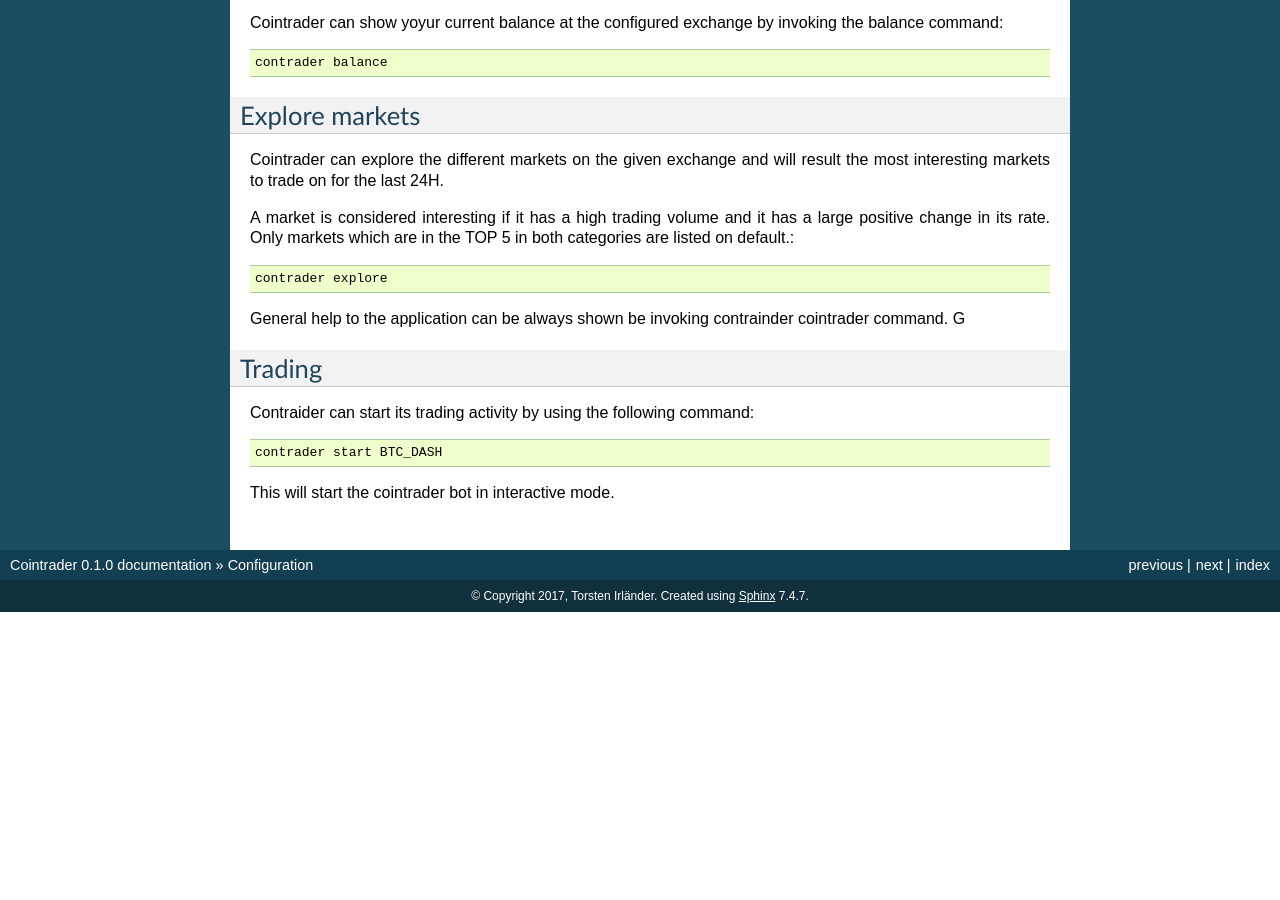
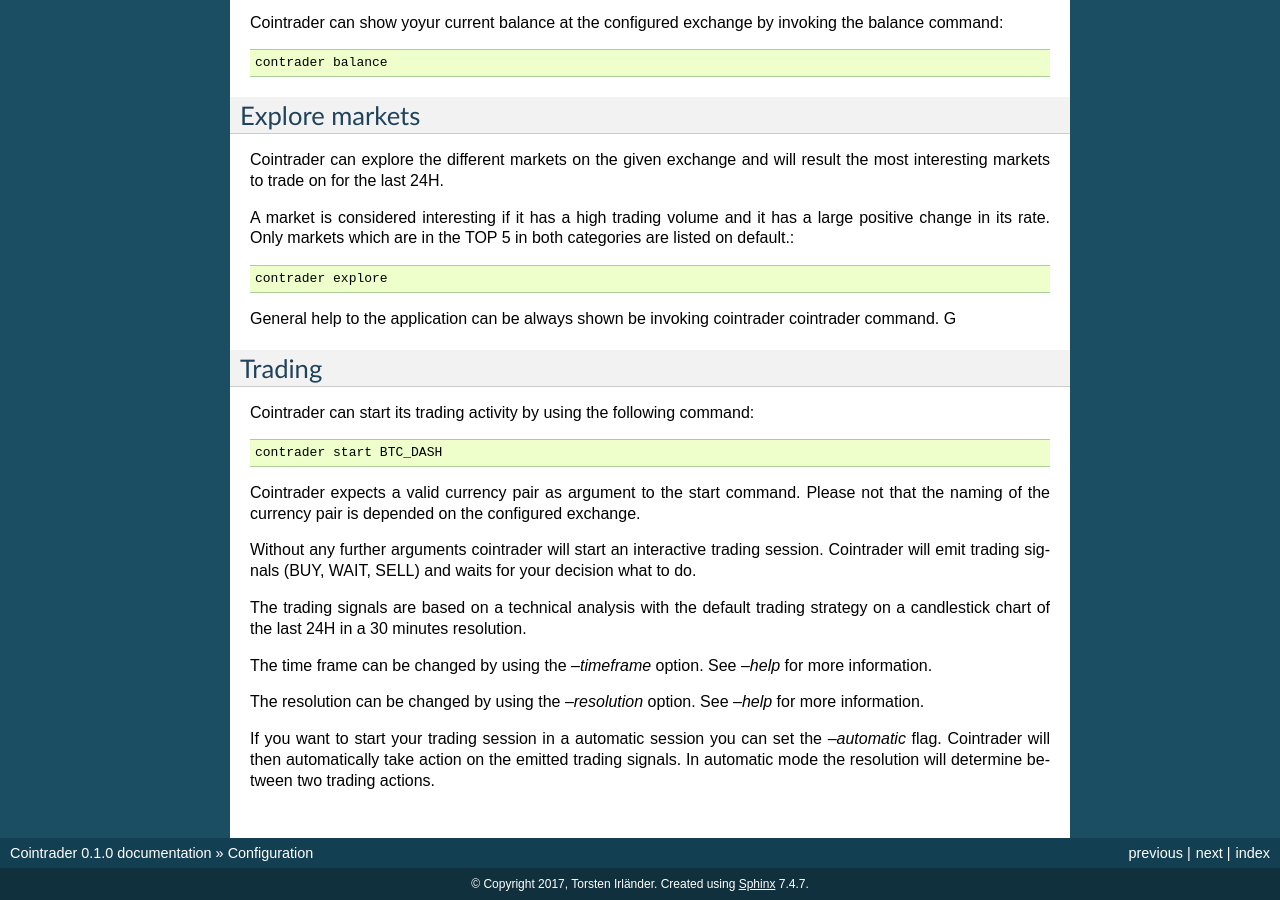
Before and after one commit to toirl/cointrader, a Sphinx documentation site: the page built from docs/usage.rst, in a window 1280 px wide and 900 px high, scrolled down 1108 px. Built offline with Sphinx 7.4.7, drawn with Linux system fonts in a browser that asks for light colours; pages that are not in the unit, such as notebooks, are missing from menus; before the commit the page ends 1720 px from its top, so only the background shows below that.

Commit message:
Add more documentation

```diff
--- a/docs/usage.rst
+++ b/docs/usage.rst
@@ -77,14 +77,35 @@
 
         contrader explore
 
-General help to the application can be always shown be invoking contrainder
+General help to the application can be always shown be invoking cointrader
 cointrader command.
 G
 
 Trading
 -------
-Contraider can start its trading activity by using the following command::
+Cointrader can start its trading activity by using the following command::
 
         contrader start BTC_DASH
 
-This will start the cointrader bot in interactive mode.
+Cointrader expects a valid currency pair as argument to the start command.
+Please not that the naming of the currency pair is depended on the configured
+exchange.
+
+Without any further arguments cointrader will start an interactive trading
+session. Cointrader will emit trading signals (BUY, WAIT, SELL) and waits for
+your decision what to do.
+
+The trading signals are based on a technical
+analysis with the default trading strategy on a candlestick chart of the last
+24H in a 30 minutes resolution.
+
+The time frame can be changed by using the `--timeframe` option. See `--help`
+for more information.
+
+The resolution can be changed by using the `--resolution` option. See `--help`
+for more information.
+
+If you want to start your trading session in a automatic session you can set
+the `--automatic` flag. Cointrader will then automatically take action on the
+emitted trading signals. In automatic mode the resolution will determine
+between two trading actions.
```
